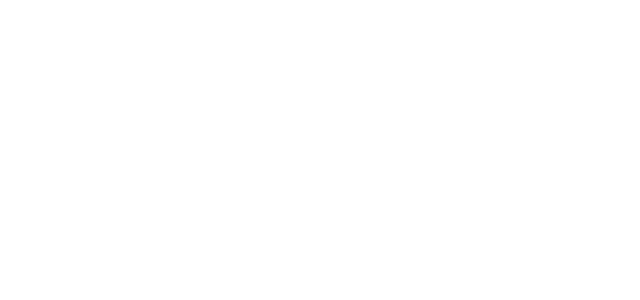
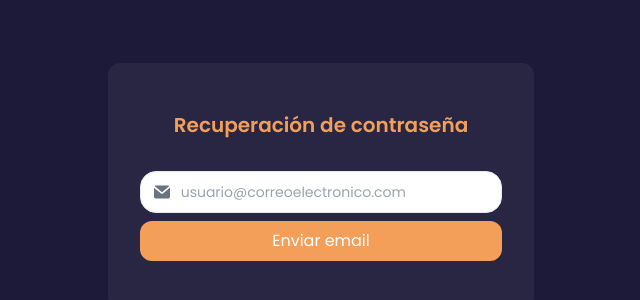
Before and after one commit to No-Country/s10-07-t-express-react-slack, a React (Vite) app in the folder frontend/: page /recover in a window 1280 px wide. Before the commit this address had no page. Shown: the part 214-514 px from the top of the page, without its empty margins (319-959 px from the left). Built offline with nearby package versions, Linux system fonts and the light colour scheme.

Commit message:
passwordrecover page

```diff
--- a/frontend/src/App.tsx
+++ b/frontend/src/App.tsx
@@ -4,6 +4,7 @@
 import PrincipalPage from './pages/PrincipalPage.tsx'
 import WorkFlows from './pages/WorkFlows.tsx'
 import Login from './pages/Login.tsx'
+import PasswordRecovery from './pages/PasswordRecovery.tsx'
 
 function App() {
 
@@ -13,6 +14,7 @@
         <Route path='/' element={<PrincipalPage/>}/>
         <Route path='/register' element={<Register/>}/>
         <Route path='/login' element={<Login/>}/>
+        <Route path='/recover' element={<PasswordRecovery/>}/>
         <Route path='/workflows' element={<WorkFlows/>}/>
       </Routes>
     </>
--- a/frontend/src/components/auth/FormLogin.tsx
+++ b/frontend/src/components/auth/FormLogin.tsx
@@ -46,7 +46,7 @@
 
   return(
     <section className='w-1/3 px-8 py-12 flex flex-col items-center justify-center m-auto bg-white/5 rounded-xl gap-y-8'>
-      <h3 className="text-button-orange font-semibold text-xl">Inicio de sesion</h3>
+      <h3 className="text-button-orange font-semibold text-xl">Inicio de sesión</h3>
       <form onSubmit={handleSubmit} className='w-full flex flex-col gap-y-2 '>
         <div className="relative">
           <div className="absolute inset-y-0 left-0 flex items-center pl-3.5 pointer-events-none">
@@ -78,6 +78,9 @@
         </div>
         <button type='submit' className="bg-button-orange rounded-xl text-white px-4 py-2">Iniciar sesion</button>
       </form>
+      <div className="flex items-center gap-x-2">
+        <Link to={"/recover"} className='text-button-orange underline'>¿Olvidaste tu constraseña?</Link>
+      </div>
       <div className='w-full flex items-center text-button-orange gap-x-4'>
         <div className='bg-button-orange/50 h-[1px] w-1/2'></div>
         <span>o</span>
--- /dev/null
+++ b/frontend/src/pages/PasswordRecovery.tsx
@@ -0,0 +1,27 @@
+
+
+const PasswordRecovery = () => {
+  return(
+    <section className="bg-bg h-screen flex items-center justify-center">
+    <div className='w-1/3 px-8 py-12 flex flex-col items-center justify-center m-auto bg-white/5 rounded-xl gap-y-8'>
+    <h3 className="text-button-orange font-semibold text-xl">Recuperación de contraseña</h3>
+    <form className='w-full flex flex-col gap-y-2 '>
+      <div className="relative">
+        <div className="absolute inset-y-0 left-0 flex items-center pl-3.5 pointer-events-none">
+            <svg className="w-4 h-4 text-gray-500 dark:text-gray-400" aria-hidden="true" xmlns="http://www.w3.org/2000/svg" fill="currentColor" viewBox="0 0 20 16">
+            <path d="m10.036 8.278 9.258-7.79A1.979 1.979 0 0 0 18 0H2A1.987 1.987 0 0 0 .641.541l9.395 7.737Z"/>
+            <path d="M11.241 9.817c-.36.275-.801.425-1.255.427-.428 0-.845-.138-1.187-.395L0 2.6V14a2 2 0 0 0 2 2h16a2 2 0 0 0 2-2V2.5l-8.759 7.317Z"/>
+            </svg>
+        </div>
+        <input
+        name='email'
+        type='email'
+        className="bg-white border  text-secundary-color text-sm rounded-2xl block w-full pl-10 p-2.5 " placeholder="usuario@correoelectronico.com"/>
+      </div>
+      <button type='submit' className="bg-button-orange rounded-xl text-white px-4 py-2">Enviar email</button>
+    </form>
+    </div>
+  </section>
+  )
+}
+export default PasswordRecovery;
```
